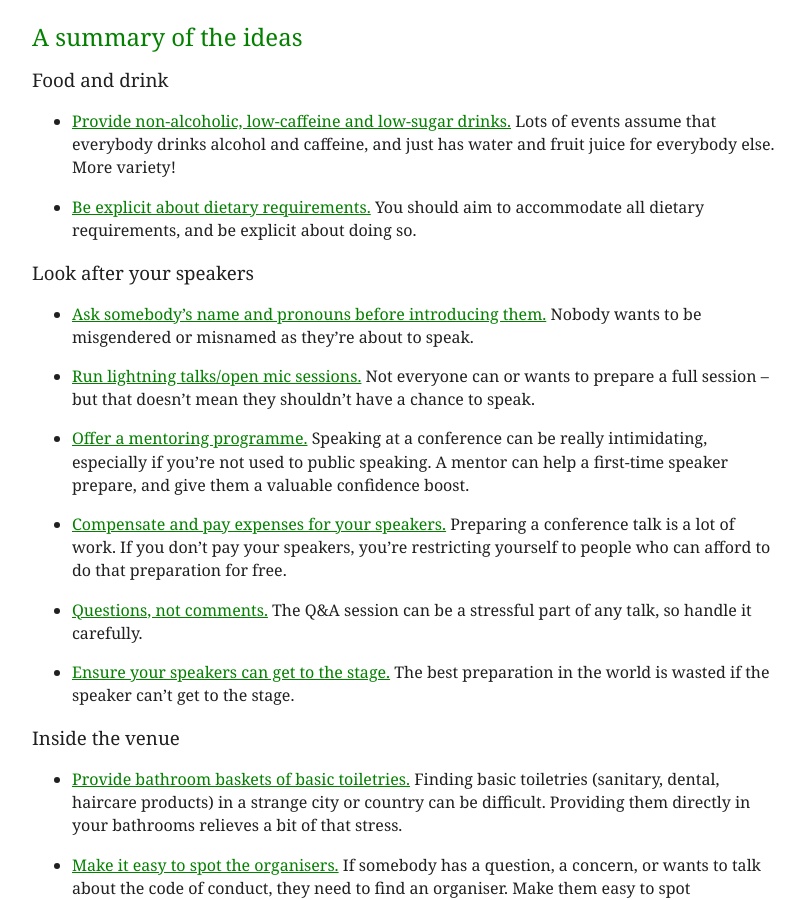
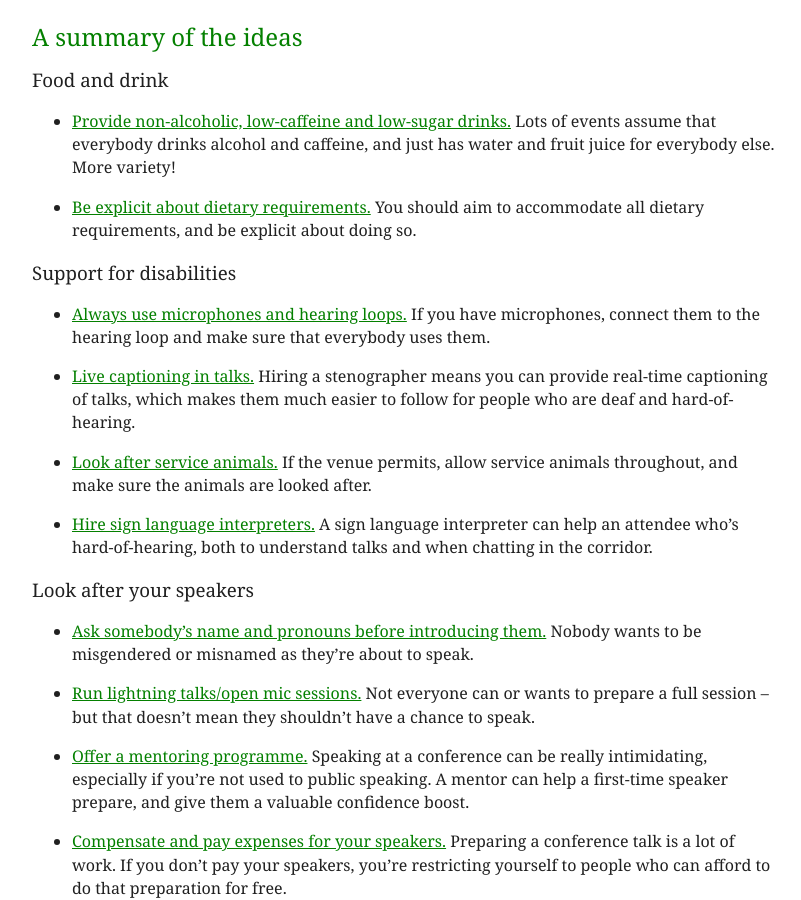
Before and after one commit to alexwlchan/ideas-for-inclusive-events, a Jekyll site: the page built from src/index.md, in a window 1280 px wide and 900 px high, scrolled down 1304 px. Shown: the whole window, without its empty margins (233-1034 px from the left). Built offline with Jekyll 4.4.1, drawn with Linux system fonts in a browser that asks for light colours; Markdown is read by kramdown in place of the engine named in the settings; some of the changed text lies outside the part shown.

Commit message:
Port some more ideas from the original post

```diff
--- /dev/null
+++ b/src/_ideas/always-use-the-mic.md
@@ -0,0 +1,17 @@
+---
+layout: page
+title: "Always use microphones and hearing loops"
+category: "Support for disabilities"
+summary:
+  >-
+    If you have microphones, connect them to the hearing loop and make sure that everybody uses them.
+---
+
+A lot of venues will have audio induction loops (it’s required by law in the UK).
+Provide microphones for anybody who's speaking, and connect them to the hearing loop.
+
+Remind your speakers to use the microphone, even if they can project their voice -- it makes it much easier for people using the hearing loop.
+If you have a Q&A, use a roving microphone or repeat questions into the microphone as well.
+If you're recording the sessions, using a microphone means you get much better audio quality.
+
+Remind people not to tap or blow into the microphone -- the sudden noise can be painful to anybody using a hearing aid, as the sound goes straight to their ears.
--- /dev/null
+++ b/src/_ideas/live-captioning.md
@@ -0,0 +1,26 @@
+---
+layout: page
+title: "Live captioning in talks"
+category: "Support for disabilities"
+summary:
+  >-
+    Hiring a stenographer means you can provide real-time captioning of talks, which makes them much easier to follow for people who are deaf and hard-of-hearing.
+---
+
+Hire a stenographer to provide real-time captioning on talks, which can be displayed on screens alongside the speaker.
+Primarily this helps people who are deaf, hard-of-hearing, or non-native speakers.
+It can also help if somebody misses a word, the speaker has a strong accent, or their focus drifts -- the transcript gives a way to catch up.
+
+To support the captioners, ask speakers for specialist/technical terms in advance.
+They can be programmed into the stenographer’s special keyboards, so you get more accurate transcriptions.
+
+Make sure the screen(s) showing the captions are easily visible -- ideally raised enough that they're visible from more than just the front row, and on both sides of the stage if you have room.
+
+I first saw this [at PyCon UK 2016](https://alexwlchan.net/2016/09/speech-to-text/), but I’ve since seen it at lots of other conferences.
+
+<figure>
+  <img src="/images/pyconuk-stenographers.jpg">
+  <figcaption>
+    One of the stenographers at PyCon UK 2017. They use a special keyboard to keep up with the speakers, and can hit over 250 wpm. Photo by <a href="https://www.flickr.com/photos/152472562@N06/37891736816/in/album-72157666242746367/">Mark Hawkins</a>.
+  </figcaption>
+</figure>
--- /dev/null
+++ b/src/_ideas/multilingual-conferences.md
@@ -0,0 +1,20 @@
+---
+layout: page
+title: "English isn't the only language in the world"
+category: "A diversity of people"
+summary:
+  >-
+    If you're running a conference in multiple languages or in a place where fluency level varies, consider offering more than just English.
+---
+
+A lot of conferences in the tech industry are conducted solely in English, even if they're hosted in a country where English isn't the first (or second or third) language.
+This can lock out people whose English isn't good enough to follow a day of conference talks.
+
+I've never seen this directly (I've yet to go to a conference outside the UK), but you I've heard of people tackling this in at least two ways:
+
+*   Run talks in multiple languages.
+    I've heard of conferences in Germany that have an English track and a German track, and I'm sure it must happen in other countries.
+
+*   Provide live translation of talks.
+    Similar to diplomatic events, you can hire translators who provide a real-time translation of the talks, which people can listen to in headphones.
+    This almost certainly requires more infrastructure, but it's nice to think about.
--- /dev/null
+++ b/src/_ideas/service-animals.md
@@ -0,0 +1,20 @@
+---
+layout: page
+title: "Look after service animals"
+category: "Support for disabilities"
+summary:
+  >-
+    If the venue permits, allow service animals throughout, and make sure the animals are looked after.
+---
+
+Different venues will have different rules about whether they allow service animals, and which animals they allow.
+(This may also be affected by local laws.)
+
+Ideally you want to allow service animals throughout the conference.
+
+Remember that service animals are working -- don't pet or distract them without checking with the owner, or you might stop them from doing something important.
+
+Just as you provide food and water for the human attendees, you can look after service animals as well.
+Here's a line from [GitHub Universe 2018](https://blog.github.com/2018-08-02-github-universe-scholarship-program/):
+
+> Fresh water, treats, and an onsite relief area for service or therapy dogs
--- /dev/null
+++ b/src/_ideas/sign-language-interpreters.md
@@ -0,0 +1,19 @@
+---
+layout: page
+title: "Hire sign language interpreters"
+category: "Support for disabilities"
+summary:
+  >-
+    A sign language interpreter can help an attendee who's hard-of-hearing, both to understand talks and when chatting in the corridor.
+---
+
+This is similar to [real-time captioning](/ideas/live-captioning/) -- it makes the event more accessible to people who are hard-of-hearing.
+
+It's less useful to a general audience, because most people aren't fluent in sign language.
+But if the interpreter stays with a particular person, that allows them to participate in conversations outside the main sessions.
+
+Remember that sign languages vary around the world -- for example, British Sign Language and American Sign Language are two separate languages, and mutually incomprehensible.
+It's not like British and American English.
+If you're running an event [in multiple languages](/ideas/multilingual-conferences/), you may want an interpreter for each language.
+
+At PyCon UK, we only provide BSL interpreters upon request (for free), whereas we always provide live captioning.
```
Also changed, not shown: src/other-awesome-people.md (+1 -0 lines), src/images/pyconuk-stenographers.jpg (added).
